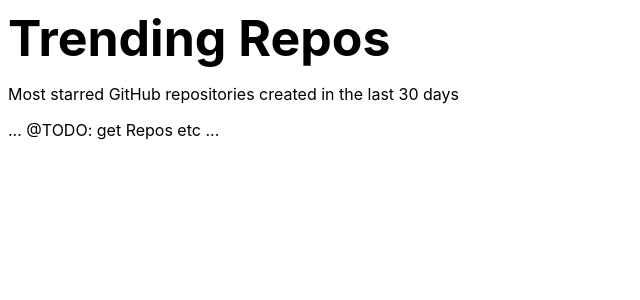
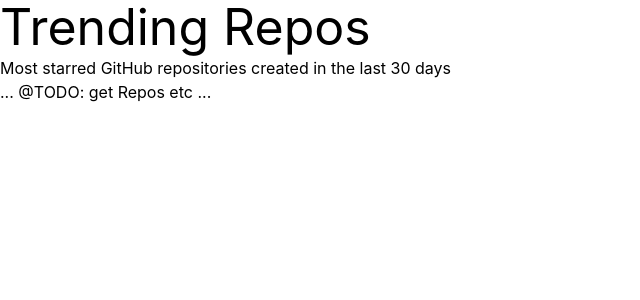
Before and after one commit to mleathem/github-recent-starred, an Angular app: page / in a window 1280 px wide. Shown: the top 300 px of the page, without its empty margins (0-640 px from the left). Built offline with nearby package versions, Linux system fonts and the light colour scheme.

Commit message:
Tailwind CSS added, @TODOs

```diff
--- a/angular.json
+++ b/angular.json
@@ -30,6 +30,7 @@
               }
             ],
             "styles": [
+              "src/tailwind.css",
               "src/styles.scss"
             ]
           },
--- a/package.json
+++ b/package.json
@@ -36,7 +36,10 @@
     "@angular/build": "^21.1.2",
     "@angular/cli": "^21.1.2",
     "@angular/compiler-cli": "^21.1.0",
+    "@tailwindcss/postcss": "^4.1.12",
     "jsdom": "^27.1.0",
+    "postcss": "^8.5.3",
+    "tailwindcss": "^4.1.18",
     "typescript": "~5.9.2",
     "vitest": "^4.0.8"
   }
--- a/src/app/app.html
+++ b/src/app/app.html
@@ -1,6 +1,6 @@
 <main>
   <header>
-      <h1>{{ title() }}</h1>
+    <h1 class="text-4xl">{{ title() }}</h1>
     <p>Most starred GitHub repositories created in the last 30 days</p>
   </header>
   <div class="content">
--- /dev/null
+++ b/src/tailwind.css
@@ -0,0 +1 @@
+@import 'tailwindcss';
```
Also changed, not shown: .postcssrc.json (added), 2 other files (tests, documents, lock files or other folders). Lines whose indentation alone changed are shown as unchanged.
